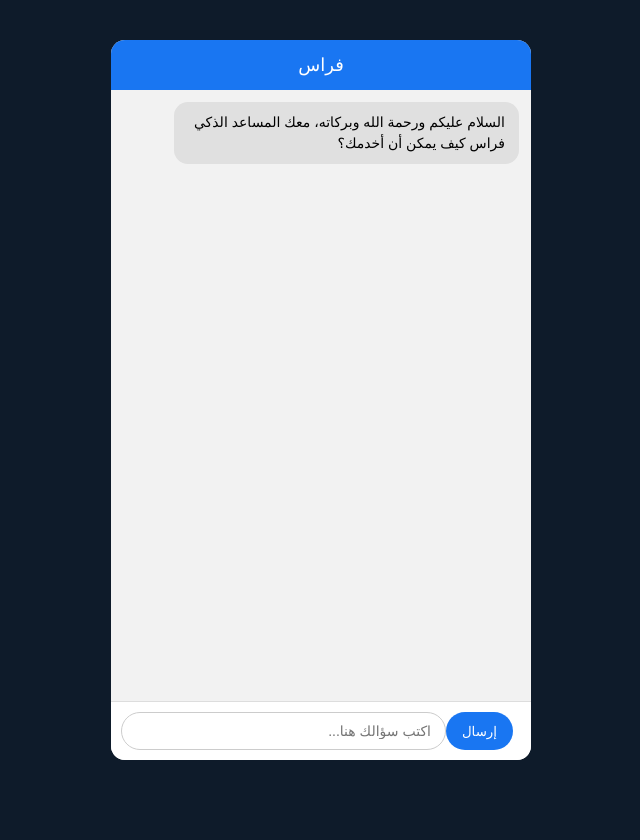
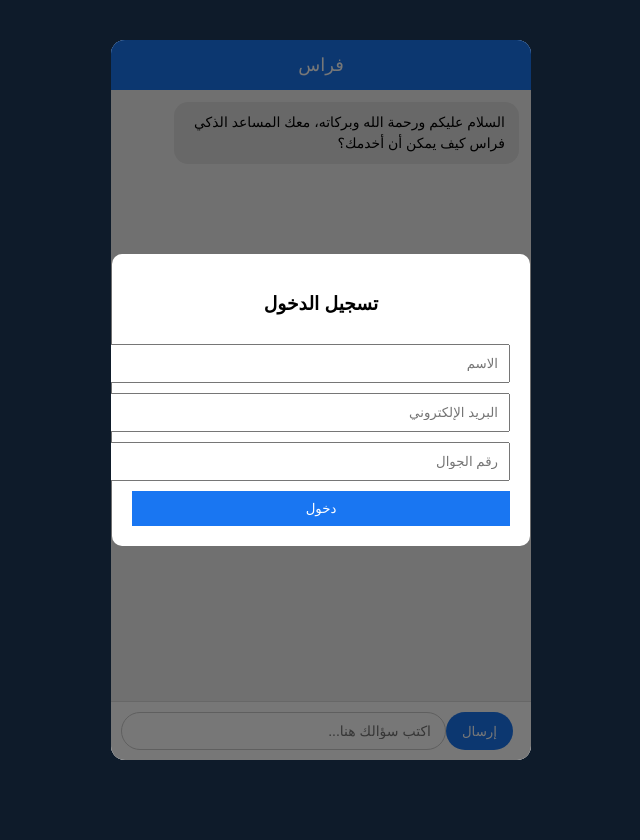
Before and after one commit to ss2009w-lang/chat-assistant, a Python web app: template templates/chat.html in a window 1280 px wide. Shown: the whole page, without its empty margins (319-959 px from the left). Run offline with Jinja, Linux system fonts and the light colour scheme; the template is opened without the code that fills it, so the values that code supplies are empty.

Commit message:
add mandatory login modal before chat

```diff
--- a/templates/chat.html
+++ b/templates/chat.html
@@ -14,7 +14,8 @@ html,body{margin:0;height:100%;font-family:Arial;background:#0e1b2a}
   border-radius:14px;
   display:flex;
   flex-direction:column;
-  overflow:hidden
+  overflow:hidden;
+  position:relative
 }
 #header{
   background:#1976f2;
@@ -36,15 +37,8 @@ html,body{margin:0;height:100%;font-family:Arial;background:#0e1b2a}
   font-size:14px;
   line-height:1.5
 }
-.bot{
-  background:#e0e0e0;
-  align-self:flex-start
-}
-.user{
-  background:#1976f2;
-  color:#fff;
-  align-self:flex-end
-}
+.bot{background:#e0e0e0;align-self:flex-start}
+.user{background:#1976f2;color:#fff;align-self:flex-end}
 #footer{
   display:flex;
   padding:10px;
@@ -67,11 +61,48 @@ html,body{margin:0;height:100%;font-family:Arial;background:#0e1b2a}
   margin-right:8px;
   cursor:pointer
 }
+#login{
+  position:absolute;
+  top:0;left:0;
+  width:100%;height:100%;
+  background:#0008;
+  display:flex;
+  align-items:center;
+  justify-content:center;
+  z-index:10
+}
+#login .box{
+  background:#fff;
+  padding:20px;
+  width:90%;
+  border-radius:10px
+}
+#login input, #login button{
+  width:100%;
+  padding:10px;
+  margin-top:10px
+}
+#login button{
+  background:#1976f2;
+  color:#fff;
+  border:none
+}
 </style>
 </head>
 <body>
 
 <div id='container'>
+
+  <div id='login'>
+    <div class='box'>
+      <h3 style='text-align:center'>تسجيل الدخول</h3>
+      <input id='name' placeholder='الاسم'>
+      <input id='email' placeholder='البريد الإلكتروني'>
+      <input id='phone' placeholder='رقم الجوال'>
+      <button onclick='loginUser()'>دخول</button>
+    </div>
+  </div>
+
   <div id='header'>فراس</div>
 
   <div id='messages'>
@@ -84,8 +115,16 @@ html,body{margin:0;height:100%;font-family:Arial;background:#0e1b2a}
     <button id='send' onclick='send()'>إرسال</button>
     <input id='input' placeholder='اكتب سؤالك هنا...'>
   </div>
+
 </div>
 
 <script src='/static/chat.js'></script>
+<script>
+function loginUser(){
+  if(!name.value || !email.value || !phone.value) return
+  document.getElementById('login').style.display='none'
+}
+</script>
+
 </body>
 </html>
```
